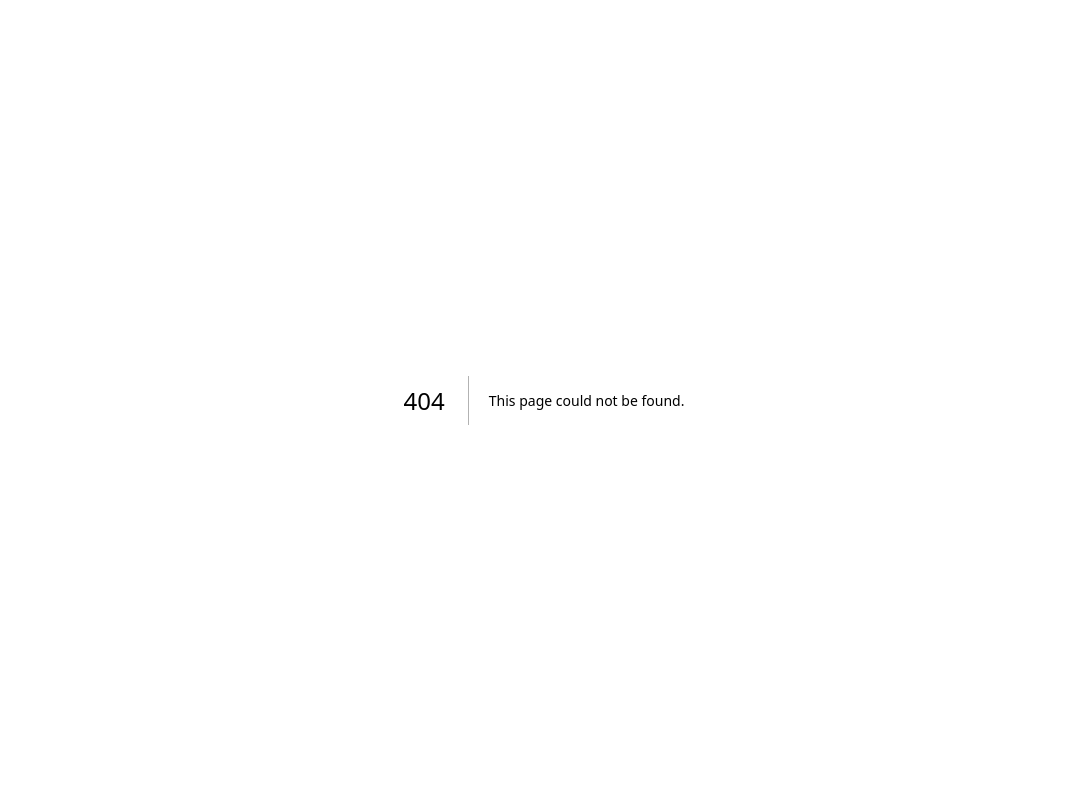
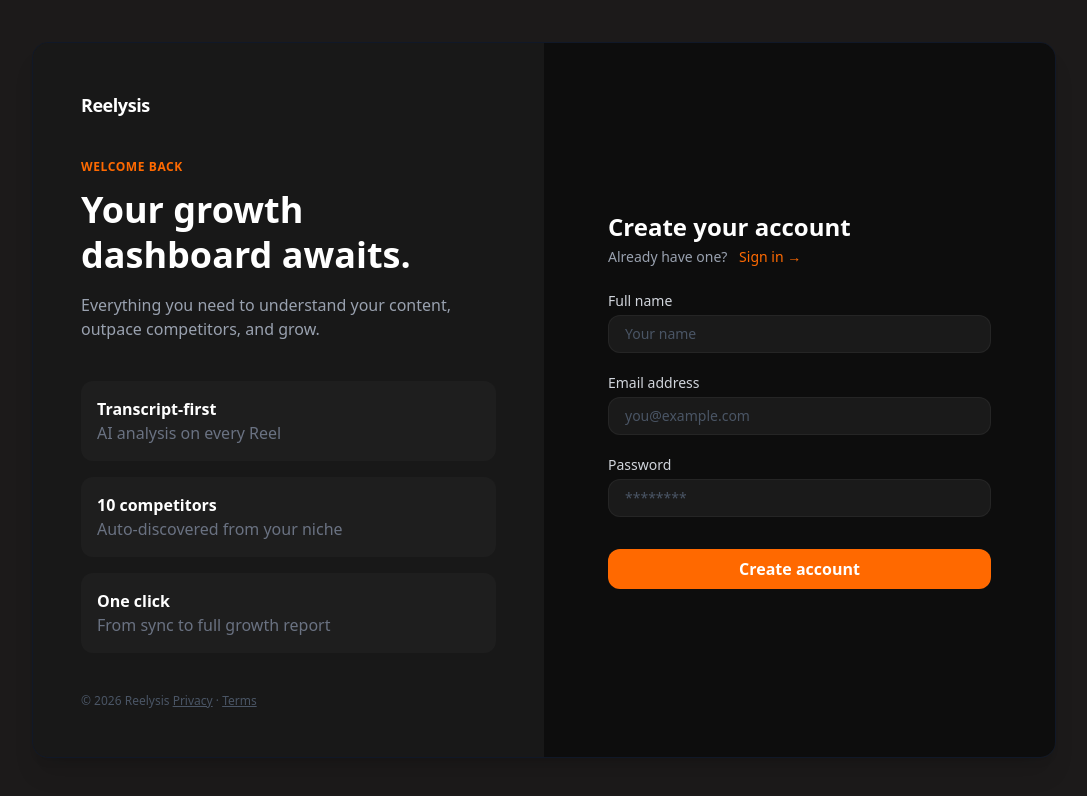
Before and after one commit to bonsonalo/Reelysis, a Next.js app in the folder frontend/: page /register in a window 1280 px wide. Before the commit this address had no page. Shown: the top 796 px of the page, without its empty margins (96-1183 px from the left). Built offline with nearby package versions, Linux system fonts and the light colour scheme; no server answers.

Commit message:
feat: add RegisterPage component to render RegisterForm

```diff
--- /dev/null
+++ b/frontend/src/app/(auth)/register/page.tsx
@@ -0,0 +1,6 @@
+
+import RegisterForm from '@/features/auth/components/RegisterForm';
+
+export default function RegisterPage() {
+  return <RegisterForm />;
+}
```
